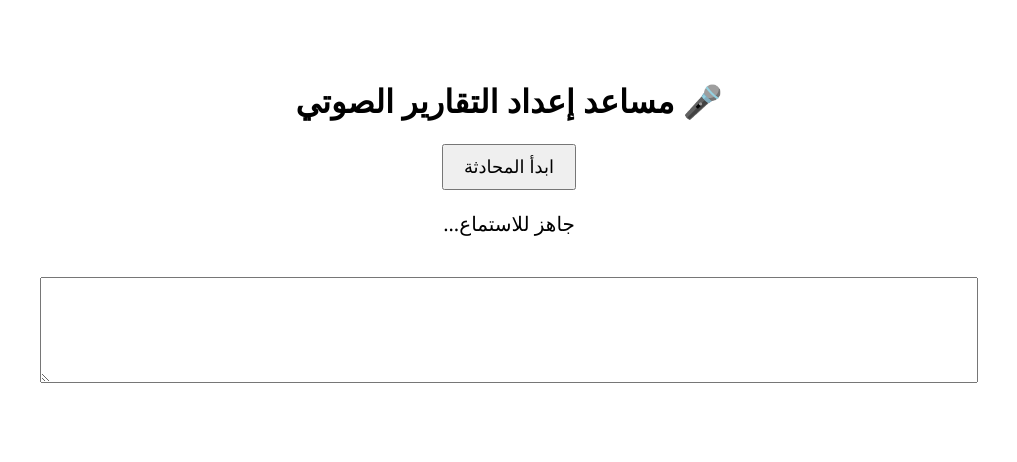
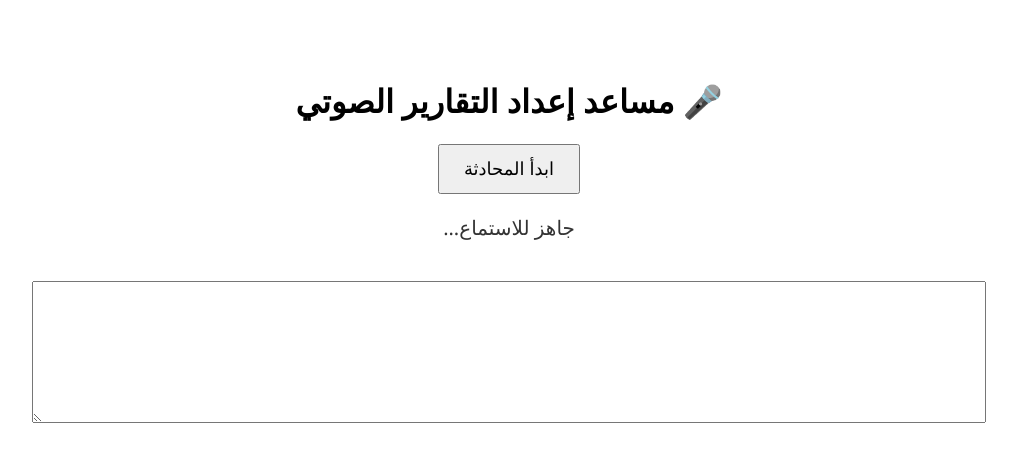
Before and after one commit to Rashidlovew/voice-report-assistant, a Flask app: page / in a window 1280 px wide. Shown: the top 462 px of the page, without its empty margins (131-1148 px from the left). Run offline with Flask 3, Linux system fonts and the light colour scheme.

Commit message:
Update index.html

```diff
--- a/templates/index.html
+++ b/templates/index.html
@@ -10,26 +10,30 @@
             padding: 50px;
         }
         button {
-            padding: 10px 20px;
+            padding: 12px 24px;
             font-size: 18px;
             cursor: pointer;
         }
         #status {
             margin: 20px;
             font-size: 20px;
+            color: #333;
         }
         textarea {
             width: 80%;
-            height: 100px;
+            height: 120px;
             margin-top: 20px;
+            font-size: 16px;
+            padding: 10px;
+            direction: rtl;
         }
     </style>
 </head>
 <body>
     <h1>🎤 مساعد إعداد التقارير الصوتي</h1>
-    <button id="talkBtn">ابدأ المحادثة</button>
+    <button id="start-button">ابدأ المحادثة</button>
     <div id="status">جاهز للاستماع...</div>
-    <textarea id="outputText" readonly></textarea>
+    <textarea id="response" readonly></textarea>
 
     <script src="/static/script.js"></script>
 </body>
```
